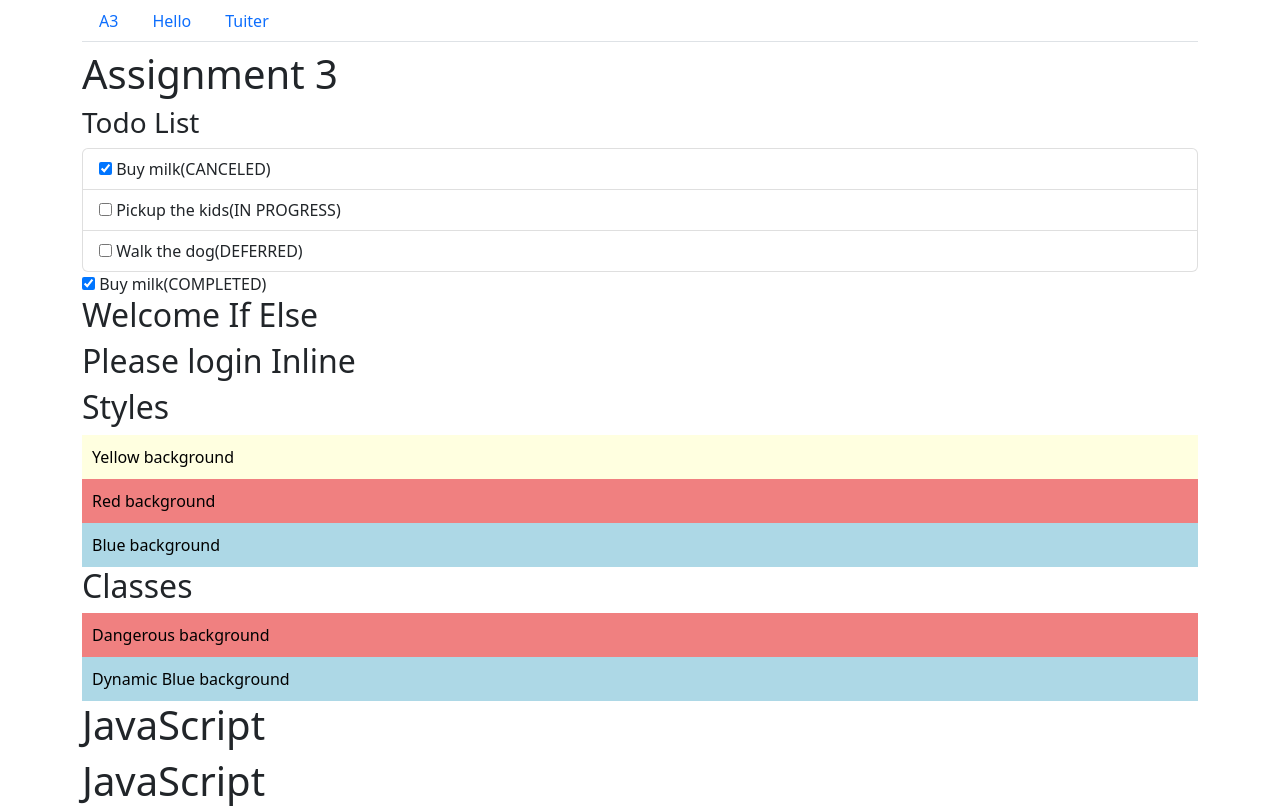
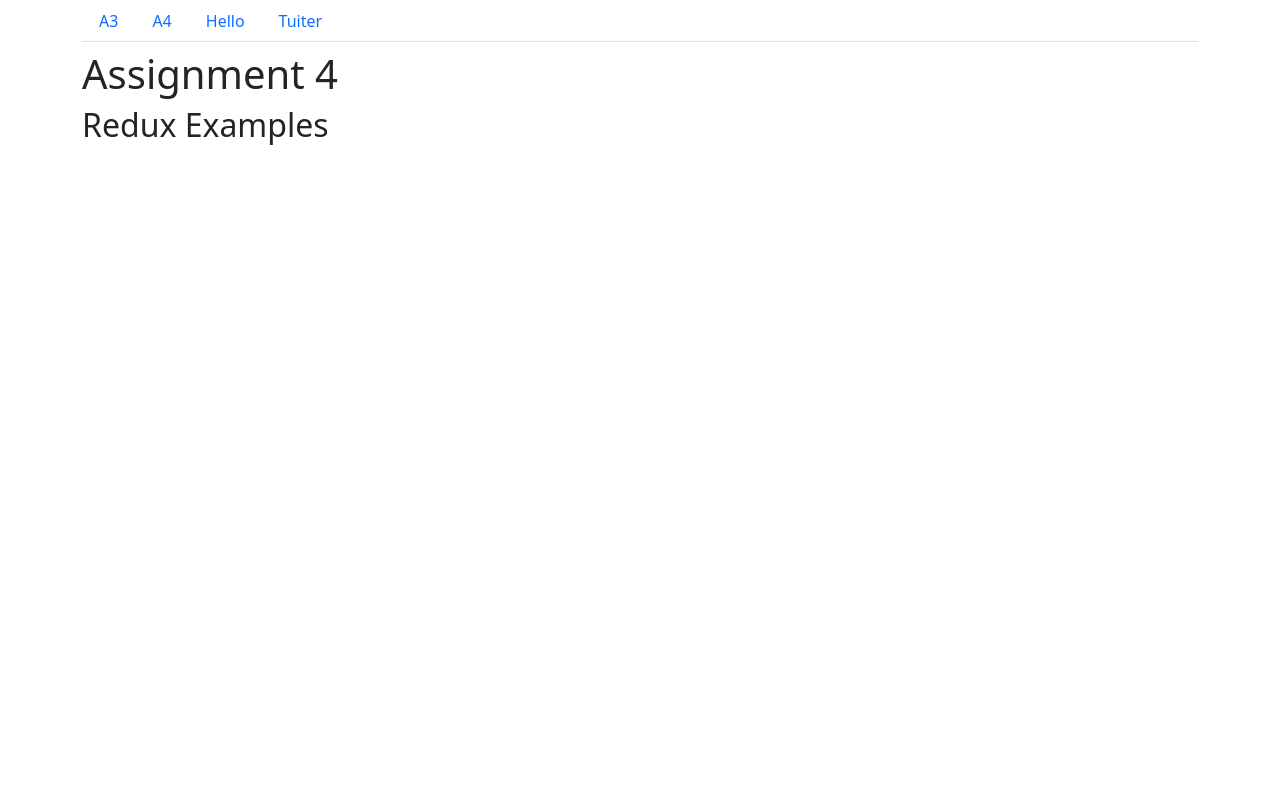
Before and after one commit to tanvimagdum/tuiter-react-web-app, a React (Create React App) app: page /labs/a4 in a window 1280 px wide. Shown: the top 808 px of the page. Built offline with nearby package versions, Linux system fonts and the light colour scheme.

Commit message:
new a4 commit

```diff
--- a/package.json
+++ b/package.json
@@ -3,6 +3,7 @@
   "version": "0.1.0",
   "private": true,
   "dependencies": {
+    "@reduxjs/toolkit": "^1.9.5",
     "@testing-library/jest-dom": "^5.16.5",
     "@testing-library/react": "^13.4.0",
     "@testing-library/user-event": "^13.5.0",
@@ -10,9 +11,11 @@
     "react": "^18.2.0",
     "react-dom": "^18.2.0",
     "react-icons": "^4.8.0",
+    "react-redux": "^8.0.5",
     "react-router": "^6.11.2",
     "react-router-dom": "^6.11.2",
     "react-scripts": "5.0.1",
+    "redux": "^4.2.1",
     "web-vitals": "^2.1.4"
   },
   "scripts": {
--- a/src/App.js
+++ b/src/App.js
@@ -31,7 +31,7 @@ function App() {
     <BrowserRouter>
       <div className='container'>
         <Routes>
-            <Route path="/"         element={<Navigate to="/labs"/>}/>
+            <Route path="/"         element={<Navigate to="/labs/a3"/>}/>
             <Route path="/labs/*"   element={<Labs/>}/>
             <Route path="/hello"    element={<HelloWorld/>}/>
             <Route path="/tuiter/*" element={<Tuiter/>}/>
--- /dev/null
+++ b/src/labs/a4/index.js
@@ -0,0 +1,12 @@
+import React from "react";
+import ReduxExamples from "./redux-examples";
+
+const Assignment4 = () => {
+ return(
+   <div>
+        <h1>Assignment 4</h1>
+        <ReduxExamples/>
+   </div>
+ );
+};
+export default Assignment4;
--- /dev/null
+++ b/src/labs/a4/redux-examples/index.js
@@ -0,0 +1,11 @@
+import React from "react";
+
+const ReduxExamples = () => {
+  return(
+    <div>
+      <h2>Redux Examples</h2>
+    </div>
+  );
+};
+
+export default ReduxExamples;
--- /dev/null
+++ b/src/labs/a4/redux-examples/reducers/hello.js
@@ -0,0 +1,2 @@
+const hello = () => ({message: 'Hello World'});
+export default hello;
--- a/src/labs/index.js
+++ b/src/labs/index.js
@@ -1,12 +1,17 @@
+import { Routes, Route } from "react-router";
 import Nav from "../nav";
 import Assignment3 from "./a3";
+import Assignment4 from "./a4";
 
 
 function Labs() {
     return(
        <div>
          <Nav/>
-         <Assignment3/>
+         <Routes>
+            <Route path="a3" element={<Assignment3/>}/>
+            <Route path="a4" element={<Assignment4/>}/>
+         </Routes>
        </div>
     );
  }
--- a/src/nav.js
+++ b/src/nav.js
@@ -3,6 +3,7 @@ function Nav() {
  return (
    <nav className="nav nav-tabs mb-2">
      <Link className="nav-link" to="/labs/a3">A3</Link>
+     <Link className="nav-link" to="/labs/a4">A4</Link>
      <Link className="nav-link" to="/hello">Hello</Link>
      <Link className="nav-link" to="/tuiter">Tuiter</Link>
    </nav>
```
Also changed, not shown: src/labs/a4/redux-examples/reducers/hello-redux-example-component.js (added, +9 -0 lines), 1 other file (tests, documents, lock files or other folders).
